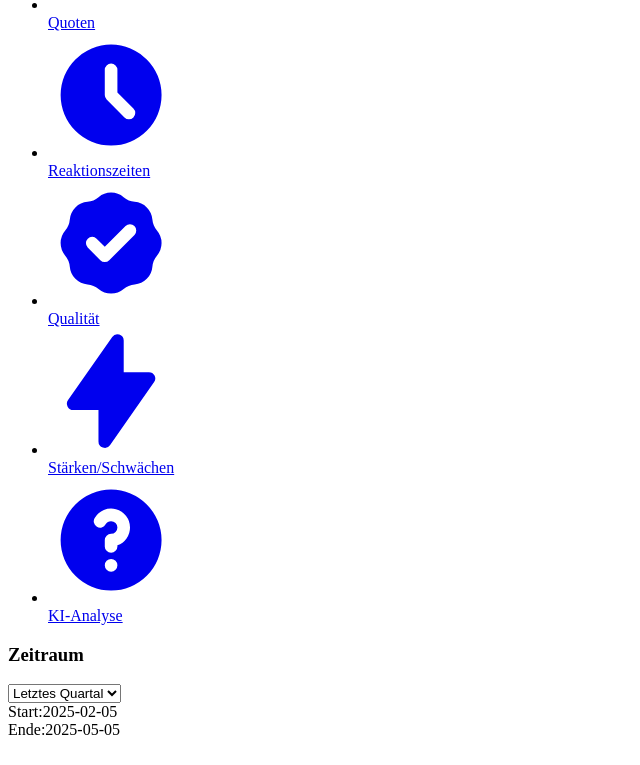
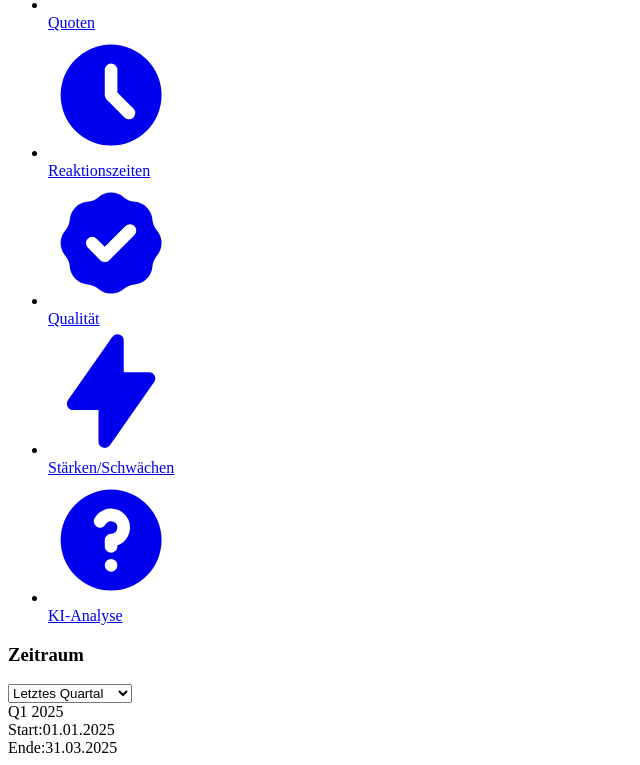
Before and after one commit to quualle/AgencyReporter, a React (Create React App) app in the folder frontend/: page /quotas in a window 1280 px wide. Shown: the part 458-1223 px from the top of the page, without its empty margins (0-640 px from the left). Built offline with nearby package versions, Linux system fonts and the light colour scheme; no server answers; the HTML template or start-up script is replaced by a standard one.

Commit message:
Präzisere Zeitraumauswahl für Vergleiche und Datumsanzeige

```diff
--- a/frontend/src/components/common/TimeFilter.tsx
+++ b/frontend/src/components/common/TimeFilter.tsx
@@ -1,35 +1,67 @@
 import React from 'react';
 import { useAppStore } from '../../store/appStore';
-import { subMonths, subYears, format, startOfMonth, endOfMonth, startOfYear, endOfYear } from 'date-fns';
+import { subMonths, subYears, format, startOfMonth, endOfMonth, startOfYear, endOfYear, startOfQuarter, endOfQuarter, addDays, subQuarters } from 'date-fns';
+
+// Hilfsfunktion zur Berechnung des aktuellen Quartals
+export const getCurrentQuarter = (date: Date = new Date()): number => {
+    const month = date.getMonth();
+    return Math.floor(month / 3) + 1;
+};
+
+// Hilfsfunktion zum Ermitteln des Quartalsbeginns
+export const getQuarterStart = (date: Date = new Date()): Date => {
+    const quarter = getCurrentQuarter(date);
+    return new Date(date.getFullYear(), (quarter - 1) * 3, 1);
+};
+
+// Hilfsfunktion zum Ermitteln des Quartalsendes
+export const getQuarterEnd = (date: Date = new Date()): Date => {
+    const quarter = getCurrentQuarter(date);
+    const endMonth = quarter * 3 - 1;
+    const endDay = new Date(date.getFullYear(), endMonth + 1, 0).getDate();
+    return new Date(date.getFullYear(), endMonth, endDay);
+};
 
 // Hilfsfunktion zur Datumsberechnung
 export const calculateDateRange = (timePeriod: string): { startDate: string, endDate: string } => {
     const now = new Date();
     let startDate: Date;
-    const endDate: Date = now;
+    let endDate: Date = now;
 
     switch (timePeriod) {
+        case 'current_month':
+            startDate = startOfMonth(now);
+            endDate = endOfMonth(now);
+            break;
         case 'last_month':
-            startDate = subMonths(now, 1);
+            const lastMonth = subMonths(now, 1);
+            startDate = startOfMonth(lastMonth);
+            endDate = endOfMonth(lastMonth);
+            break;
+        case 'current_quarter':
+            startDate = getQuarterStart(now);
+            endDate = getQuarterEnd(now);
             break;
         case 'last_quarter':
-            startDate = subMonths(now, 3);
+            const lastQuarter = subQuarters(now, 1);
+            startDate = getQuarterStart(lastQuarter);
+            endDate = getQuarterEnd(lastQuarter);
+            break;
+        case 'current_year':
+            startDate = startOfYear(now);
+            endDate = now;
             break;
         case 'last_year':
-            startDate = subYears(now, 1);
+            const lastYear = subYears(now, 1);
+            startDate = startOfYear(lastYear);
+            endDate = endOfYear(lastYear);
             break;
         case 'all_time':
             startDate = new Date(2000, 0, 1); // Frühes Datum für "all time"
             break;
-        // Füge hier ggf. weitere Fälle hinzu (z.B. 'this_month', 'this_year')
-        // case 'this_month':
-        //     startDate = startOfMonth(now);
-        //     break;
-        // case 'this_year':
-        //     startDate = startOfYear(now);
-        //     break;
         default:
-            startDate = subMonths(now, 3); // Default: last_quarter
+            startDate = getQuarterStart(subQuarters(now, 1)); // Default: last_quarter
+            endDate = getQuarterEnd(subQuarters(now, 1));
     }
 
     return {
@@ -47,6 +79,33 @@ const TimeFilter: React.FC = () => {
 
     const { startDate, endDate } = calculateDateRange(timePeriod);
 
+    // Hilfsfunktion zur Anzeige des Zeitraums im lesbaren Format
+    const getReadableTimePeriod = (): string => {
+        const now = new Date();
+        const currentQuarter = getCurrentQuarter(now);
+        const currentYear = now.getFullYear();
+
+        switch (timePeriod) {
+            case 'current_month':
+                return `${format(now, 'MMMM yyyy')}`;
+            case 'last_month':
+                return `${format(subMonths(now, 1), 'MMMM yyyy')}`;
+            case 'current_quarter':
+                return `Q${currentQuarter} ${currentYear}`;
+            case 'last_quarter':
+                const lastQuarter = subQuarters(now, 1);
+                return `Q${getCurrentQuarter(lastQuarter)} ${lastQuarter.getFullYear()}`;
+            case 'current_year':
+                return `${currentYear}`;
+            case 'last_year':
+                return `${currentYear - 1}`;
+            case 'all_time':
+                return 'Gesamt';
+            default:
+                return '';
+        }
+    };
+
     return (
         <div className="time-filter flex flex-col items-start space-y-1">
             <select
@@ -54,21 +113,26 @@ const TimeFilter: React.FC = () => {
                 value={timePeriod}
                 onChange={handleTimePeriodChange}
             >
+                <option value="current_quarter">Aktuelles Quartal</option>
+                <option value="last_quarter">Letztes Quartal</option>
+                <option value="current_year">Aktuelles Jahr</option>
+                <option value="last_year">Letztes Jahr</option>
+                <option value="current_month">Aktueller Monat</option>
                 <option value="last_month">Letzter Monat</option>
-                <option value="last_quarter">Letztes Quartal</option>
-                <option value="last_year">Letztes Jahr</option>
                 <option value="all_time">Gesamt</option>
-                {/* Füge hier ggf. weitere Optionen hinzu */}
             </select>
-            <div className="text-xs text-gray-500 dark:text-gray-400 mt-1 md:mt-0 md:ml-0">
-                <div className="flex items-center">
-                   <span className="w-12">Start:</span>
-                   <span className="font-medium ml-1">{startDate}</span>
+            <div className="text-xs text-gray-500 dark:text-gray-400 mt-1 md:mt-0 md:ml-0 flex">
+                <div className="mr-3 font-semibold">{getReadableTimePeriod()}</div>
+                <div className="flex flex-col">
+                    <div className="flex items-center">
+                       <span className="w-12">Start:</span>
+                       <span className="font-medium ml-1">{format(new Date(startDate), 'dd.MM.yyyy')}</span>
+                    </div>
+                     <div className="flex items-center">
+                       <span className="w-12">Ende:</span>
+                       <span className="font-medium ml-1">{format(new Date(endDate), 'dd.MM.yyyy')}</span>
+                     </div>
                 </div>
-                 <div className="flex items-center">
-                   <span className="w-12">Ende:</span>
-                   <span className="font-medium ml-1">{endDate}</span>
-                 </div>
             </div>
         </div>
     );
--- a/frontend/src/pages/QuotasPage.tsx
+++ b/frontend/src/pages/QuotasPage.tsx
@@ -6,6 +6,8 @@ import ErrorMessage from '../components/common/ErrorMessage';
 import { ScatterChart, Scatter, XAxis, YAxis, ZAxis, CartesianGrid, Tooltip, ResponsiveContainer, Legend, BarChart, Bar, Cell, PieChart, Pie, LineChart, Line, ComposedChart, RadarChart, Radar, PolarGrid, PolarAngleAxis, PolarRadiusAxis } from 'recharts';
 import { FunnelChart, Funnel, LabelList } from 'recharts';
 import ExportButton from '../components/common/ExportButton';
+import { format, subYears, subQuarters } from 'date-fns';
+import { calculateDateRange, getCurrentQuarter, getQuarterStart, getQuarterEnd } from '../components/common/TimeFilter';
 
 // Define a type for the scatter data points
 interface ScatterDataPoint {
@@ -115,32 +117,45 @@ const QuotasPage: React.FC = () => {
 
   // Hilfsfunktion, um das korrekte historische Zeitintervall basierend auf dem aktuellen Zeitraum zu bestimmen
   const getHistoricalTimePeriod = (currentPeriod: string, comparisonPeriod: HistoricalPeriod): string => {
-    // Um sicherzustellen, dass wir unterschiedliche Zeiträume für die Vergleiche verwenden,
-    // implementieren wir eine klarere Logik
-
-    // Da das Backend aktuell nur begrenzte Zeiträume unterstützt, müssen wir
-    // die bestmöglichen Zeiträume für den Vergleich auswählen
+    // Für den Vergleich "mit sich selbst (Vorjahr)" wollen wir den gleichen Zeitraum wie der aktuelle,
+    // aber ein Jahr zurück
 
     // Vorzeitraum-Mapping basierend auf aktuell gewählter Zeit und Vergleichszeitraum
-    // Diese Logik stellt sicher, dass wir möglichst unterschiedliche Zeiträume zum Vergleich haben
+    if (comparisonPeriod === 'last_year') {
+      // Für "Vorjahr (gleiches Quartal)" wollen wir genau den gleichen Zeitraum, aber ein Jahr früher
+      switch(currentPeriod) {
+        case 'current_quarter':
+          // Wir befinden uns im aktuellen Quartal, ein Jahr zurück ist last_year (aber gleiches Quartal)
+          return 'same_quarter_last_year';
+        case 'last_quarter':
+          // Wir befinden uns im letzten Quartal, ein Jahr zurück ist das gleiche Quartal im Vorjahr
+          return 'same_quarter_last_year';
+        case 'current_year':
+          // Wir befinden uns im aktuellen Jahr, zurück ist einfach last_year
+          return 'last_year';
+        case 'last_year':
+          // Wir befinden uns bereits im letzten Jahr, zurück ist two_years_ago
+          return 'two_years_ago';
+        default:
+          // Standardmäßig nutzen wir einfach last_year
+          return 'last_year';
+      }
+    }
 
     if (comparisonPeriod === 'last_quarter') {
-      if (currentPeriod === 'last_month') return 'last_quarter';
-      if (currentPeriod === 'last_quarter') return 'last_month'; // Ein Monat als Vorquartal-Näherung
-      if (currentPeriod === 'last_year') return 'last_quarter';
-      return 'last_month'; // Fallback
-    }
-
-    if (comparisonPeriod === 'last_year') {
-      // Bei "Vorjahr" immer das letzte Jahr zurückgeben, egal was aktuell ausgewählt ist
-      return 'last_year';
+      // Das vorherige Quartal je nach aktueller Auswahl
+      switch(currentPeriod) {
+        case 'current_quarter':
+          return 'last_quarter';
+        case 'last_quarter':
+          return 'two_quarters_ago';
+        default:
+          return 'last_quarter';
+      }
     }
 
     if (comparisonPeriod === 'last_6months') {
-      if (currentPeriod === 'last_month') return 'last_6months';
-      if (currentPeriod === 'last_quarter') return 'last_6months';
-      if (currentPeriod === 'last_year') return 'last_6months';
-      return 'last_6months'; // Fallback
+      return 'last_6months';
     }
 
     // Default-Fallback
@@ -155,13 +170,19 @@ const QuotasPage: React.FC = () => {
       try {
         setIsLoading(true);
 
-        // Das Backend unterstützt aktuell nur last_quarter, last_month, last_year und all_time
-        // Wir ermitteln das passende historische Zeitintervall basierend auf der aktuellen Auswahl
+        // Wir berechnen den historischen Datumsbereich
+        const { startDate: histStartDate, endDate: histEndDate } = getHistoricalDateRange();
+        const { startDate: currStartDate, endDate: currEndDate } = getCurrentDateRange();
+
+        // Für detailliertes Logging
+        console.log("-------- HISTORICAL DATA REQUEST --------");
+        console.log(`Aktueller Zeitraum: ${timePeriod} (${currStartDate} - ${currEndDate})`);
+        console.log(`Ausgewählter Vergleichszeitraum: ${historicalPeriod}`);
+        console.log(`Historischer Zeitraum: ${histStartDate} - ${histEndDate}`);
+
+        // Das Backend unterstützt aktuell nur vordefinierte Zeiträume
+        // Als Workaround verwenden wir den best-match API-Zeitraum
         const historicalTimePeriod = getHistoricalTimePeriod(timePeriod, historicalPeriod);
-
-        console.log("-------- HISTORICAL DATA REQUEST --------");
-        console.log(`Aktueller Zeitraum: ${timePeriod}`);
-        console.log(`Ausgewählter Vergleichszeitraum: ${historicalPeriod}`);
         console.log(`Tatsächlich verwendeter API-Zeitraum: ${historicalTimePeriod}`);
 
         // Die normale API mit historischem Zeitraum aufrufen
@@ -170,6 +191,13 @@ const QuotasPage: React.FC = () => {
           selectedAgency.agency_id,
           historicalTimePeriod
         );
+
+        // In Zukunft könnte man hier für größere Präzision benutzerdefinierte Zeiträume nutzen:
+        // const historicalData = await apiService.getAgencyQuotasWithCustomDates(
+        //   selectedAgency.agency_id,
+        //   histStartDate,
+        //   histEndDate
+        // );
 
         console.log("Received historical data:", historicalData);
         console.log("Selected agency in historical data:", historicalData?.selected_agency);
@@ -1268,31 +1296,8 @@ const QuotasPage: React.FC = () => {
 
   // Berechnet den Datumsbereich für den aktuellen Zeitraum
   const getCurrentDateRange = (): { startDate: string, endDate: string } => {
-    const now = new Date();
-    let startDate: Date;
-    const endDate: Date = now;
-
-    switch (timePeriod) {
-      case 'last_month':
-        startDate = new Date(now.getFullYear(), now.getMonth() - 1, 1);
-        break;
-      case 'last_quarter':
-        startDate = new Date(now.getFullYear(), now.getMonth() - 3, 1);
-        break;
-      case 'last_year':
-        startDate = new Date(now.getFullYear() - 1, now.getMonth(), 1);
-        break;
-      case 'all_time':
-        startDate = new Date(2000, 0, 1); // Frühes Datum für "all time"
-        break;
-      default:
-        startDate = new Date(now.getFullYear(), now.getMonth() - 3, 1);
-    }
-
-    return {
-      startDate: startDate.toISOString().split('T')[0],
-      endDate: endDate.toISOString().split('T')[0]
-    };
+    // Wir nutzen die Funktion aus dem TimeFilter
+    return calculateDateRange(timePeriod);
   };
 
   // Berechnet den Datumsbereich für den historischen Vergleichszeitraum
@@ -1302,26 +1307,47 @@ const QuotasPage: React.FC = () => {
     let startDate: Date;
     let endDate: Date;
 
+    // Berechne die aktuellen Quartale und Jahre
+    const currentQuarter = getCurrentQuarter(now);
+    const currentYear = now.getFullYear();
+
     switch (historicalTimePeriod) {
-      case 'last_month':
-        startDate = new Date(now.getFullYear(), now.getMonth() - 2, 1);
-        endDate = new Date(now.getFullYear(), now.getMonth() - 1, 0);
+      case 'same_quarter_last_year':
+        // Wir wollen genau das gleiche Quartal, aber ein Jahr früher
+        const quarterLastYear = new Date(now.getFullYear() - 1, (currentQuarter - 1) * 3, 1);
+        startDate = getQuarterStart(quarterLastYear);
+        endDate = getQuarterEnd(quarterLastYear);
+        break;
+      case 'two_years_ago':
+        // Zwei Jahre zurück
+        startDate = new Date(now.getFullYear() - 2, 0, 1);
+        endDate = new Date(now.getFullYear() - 2, 11, 31);
         break;
       case 'last_quarter':
-        startDate = new Date(now.getFullYear(), now.getMonth() - 6, 1);
-        endDate = new Date(now.getFullYear(), now.getMonth() - 3, 0);
+        const lastQuarter = subQuarters(now, 1);
+        startDate = getQuarterStart(lastQuarter);
+        endDate = getQuarterEnd(lastQuarter);
+        break;
+      case 'two_quarters_ago':
+        const twoQuartersAgo = subQuarters(now, 2);
+        startDate = getQuarterStart(twoQuartersAgo);
+        endDate = getQuarterEnd(twoQuartersAgo);
         break;
       case 'last_year':
-        startDate = new Date(now.getFullYear() - 2, now.getMonth(), 1);
-        endDate = new Date(now.getFullYear() - 1, now.getMonth() + 1, 0);
+        // Ein Jahr zurück (volles Jahr)
+        startDate = new Date(now.getFullYear() - 1, 0, 1);
+        endDate = new Date(now.getFullYear() - 1, 11, 31);
         break;
       case 'last_6months':
-        startDate = new Date(now.getFullYear(), now.getMonth() - 9, 1);
-        endDate = new Date(now.getFullYear(), now.getMonth() - 3, 0);
+        // Letzte 6 Monate
+        startDate = new Date(now.getFullYear(), now.getMonth() - 6, 1);
+        endDate = new Date(now.getFullYear(), now.getMonth() - 1,
+                           new Date(now.getFullYear(), now.getMonth(), 0).getDate());
         break;
       default:
-        startDate = new Date(now.getFullYear() - 1, now.getMonth() - 3, 1);
-        endDate = new Date(now.getFullYear(), now.getMonth() - 3, 0);
+        // Fallback auf letztes Jahr
+        startDate = new Date(now.getFullYear() - 1, 0, 1);
+        endDate = new Date(now.getFullYear() - 1, 11, 31);
     }
 
     return {
```
